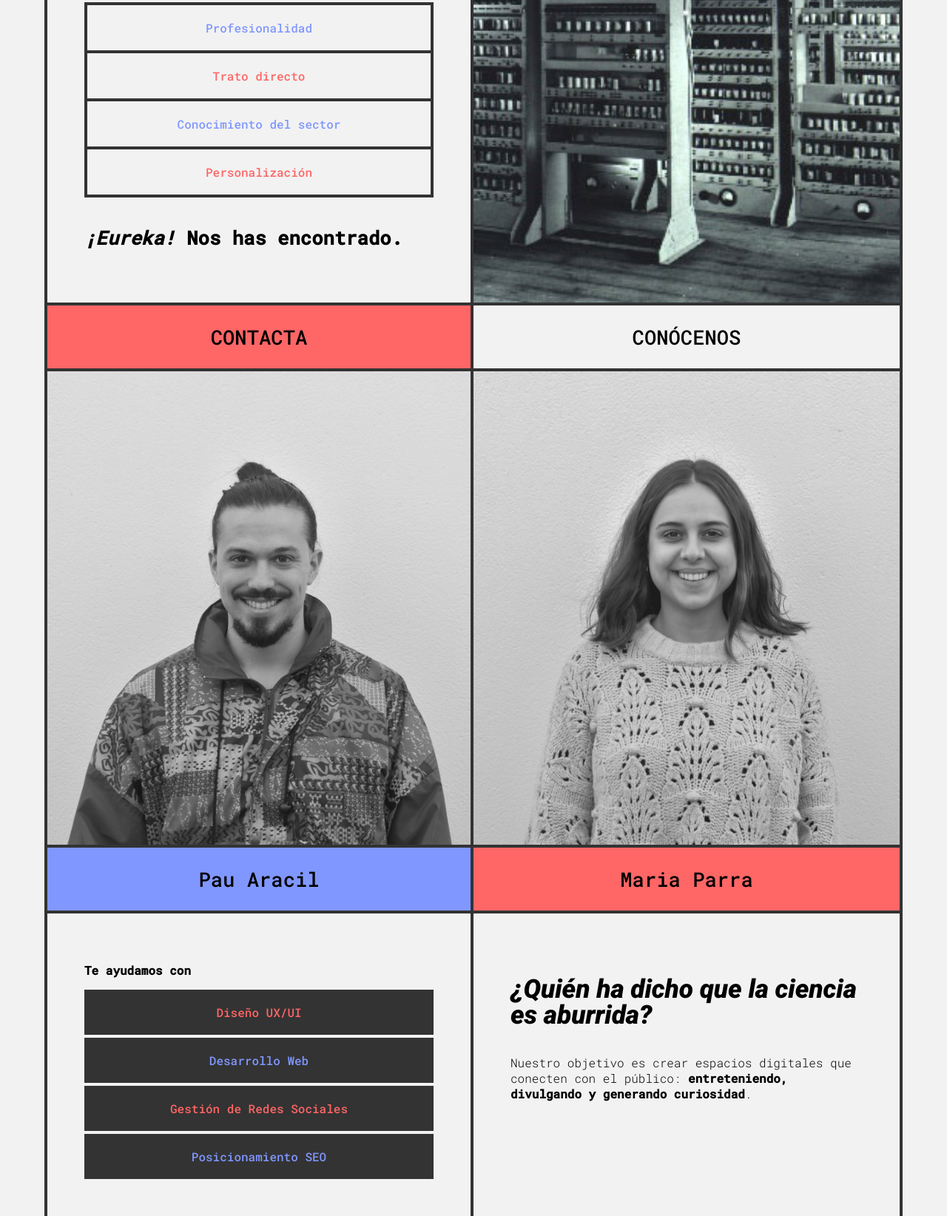
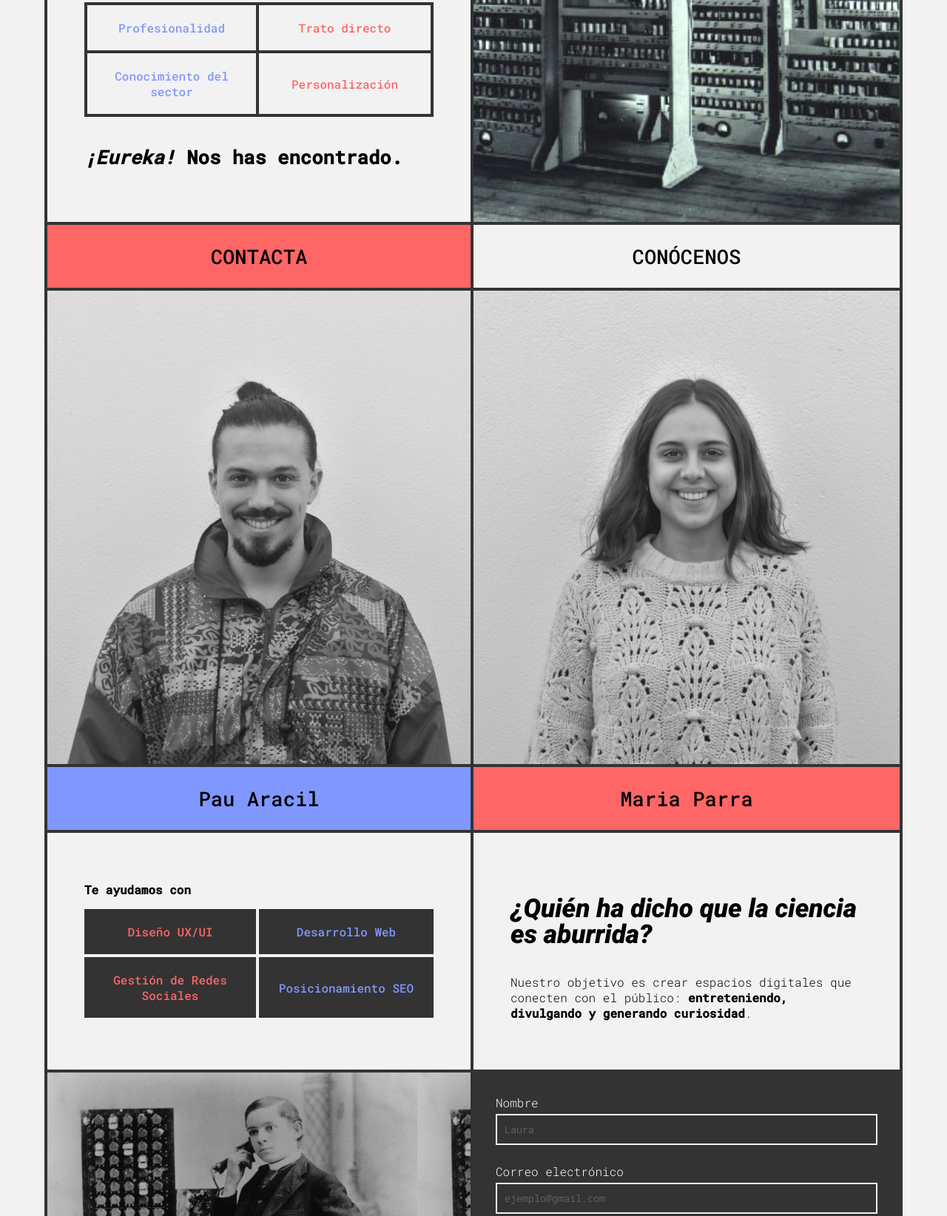
Before and after one commit to pamarmaria/mariaparra-projectalpha, a plain HTML site: page index.html in a window 1280 px wide. Shown: the part 748-2392 px from the top of the page at 74% size. Drawn offline with Linux system fonts and the light colour scheme.

Commit message:
Media queries
Ûltimos cambios de media-queries

```diff
--- a/css/style.css
+++ b/css/style.css
@@ -510,3 +510,58 @@ h3 {
 }
 
 @media (min-width: 1100px) {
+  .list {
+    display: flex;
+    flex-wrap: wrap;
+    align-items: center;
+    justify-content: center;
+  }
+
+  [class^='list__element'] {
+    flex: 50%;
+    box-sizing: border-box;
+    padding: 20px;
+  }
+
+    .list__element1 {
+      border-width: 0 4px 4px 0;
+      border-style: solid;
+      border-color: hsl(0, 0%, 20%);
+    }
+
+    .list__element2 {
+      border-width: 0 0 4px 0;
+      border-style: solid;
+      border-color: hsl(0, 0%, 20%);
+    }
+
+    .list__element3 {
+      border-width: 0 4px 0 0;
+      border-style: solid;
+      border-color: hsl(0, 0%, 20%);
+    }
+
+    .list__element4 {
+      border-width: 0;
+      border-style: solid;
+      border-color: hsl(0, 0%, 20%);
+    }
+
+    .list__element1--black {
+      border-width: 0 4px 4px 0;
+      border-style: solid;
+      border-color: hsl(0, 0%, 95%);
+    }
+
+    .list__element2--black {
+      border-width: 0 0 4px 0;
+      border-style: solid;
+      border-color: hsl(0, 0%, 95%);
+    }
+
+    .list__element3--black {
+      border-width: 0 4px 0 0;
+      border-style: solid;
+      border-color: hsl(0, 0%, 95%);
+    }
+  }
```
Also changed, not shown: 1 other file.
